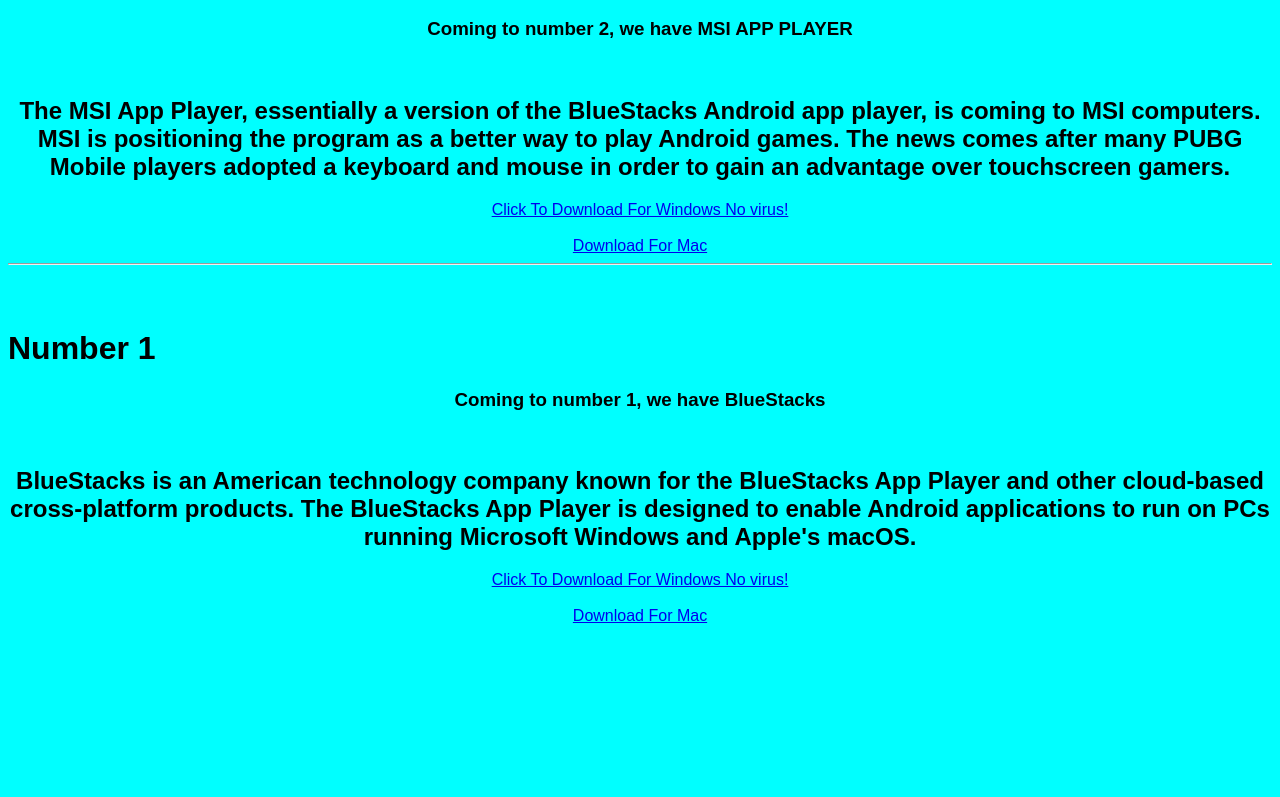
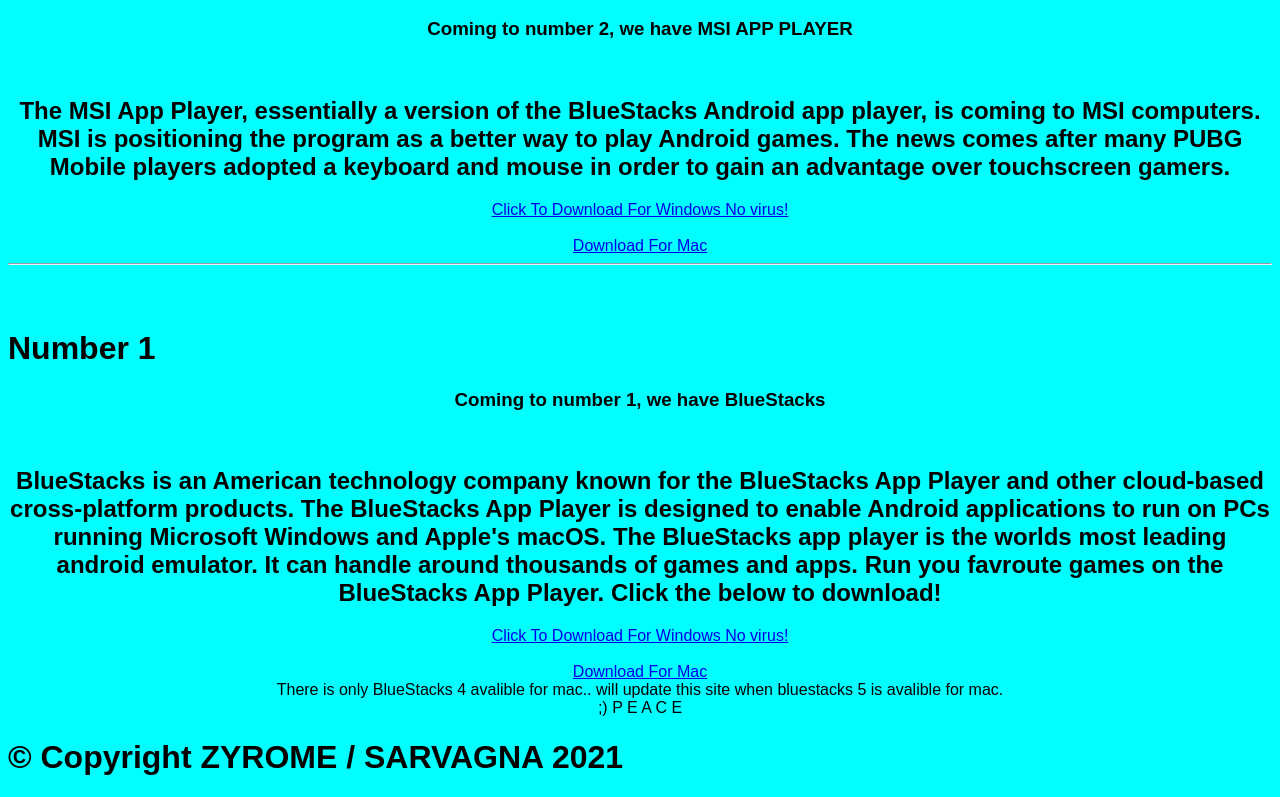
Before and after one commit to SARVAGNA-7077/emulatortop5, a plain HTML site: page index.html in a window 1280 px wide. Shown: the part 1685-2482 px from the top of the page. Before the commit the page ends 2318 px from the top, so only its background shows below. Drawn offline with Linux system fonts and the light colour scheme.

Commit message:
Update index.html

```diff
--- a/index.html
+++ b/index.html
@@ -66,9 +66,13 @@ The MSI App Player, essentially a version of the BlueStacks Android app player,
     <br>
     <h2>
 
-BlueStacks is an American technology company known for the BlueStacks App Player and other cloud-based cross-platform products. The BlueStacks App Player is designed to enable Android applications to run on PCs running Microsoft Windows and Apple's macOS.</h2>
+BlueStacks is an American technology company known for the BlueStacks App Player and other cloud-based cross-platform products. The BlueStacks App Player is designed to enable Android applications to run on PCs running Microsoft Windows and Apple's macOS.
+	The BlueStacks app player is the worlds most leading android emulator. It can handle around thousands of games and apps. Run you favroute games on the BlueStacks App Player. Click the below to download!</h2>
     <a href="https://cdn3.bluestacks.com/downloads/windows/nxt/5.2.110.1003/4b37f8a27d79ab796aef0455dcca9eb4/BlueStacksMicroInstaller_5.2.110.1003_native.exe?filename=BlueStacksInstaller_5.2.110.1003_native_ab7230efb78cade028191c411ddc6876_0.exe">Click To Download For Windows No virus!</a><br><br>
-    <a href="noavaliblebluestacks.html">Download For Mac</a>
+    <a href="https://cdn3.bluestacks.com/downloads/mac/bgp64_mac/4.270.1.2803/c610c2d26a70cad789a74e586a08e51f/x64/BlueStacksInstaller_4.270.1.2803.dmg?filename=BlueStacksInstaller_4.270.1.2803_5217f046111cf1905c3ea08c5df38c24.dmg">Download For Mac</a><br>
+	<a>There is only BlueStacks 4 avalible for mac.. will update this site when bluestacks 5 is avalible for mac.</a><br>
+	<a class="peaceop">;) P E A C E</a>
+	<h1 class="copyright"> © Copyright ZYROME / SARVAGNA 2021</h1>
 
 
 </body>
```
